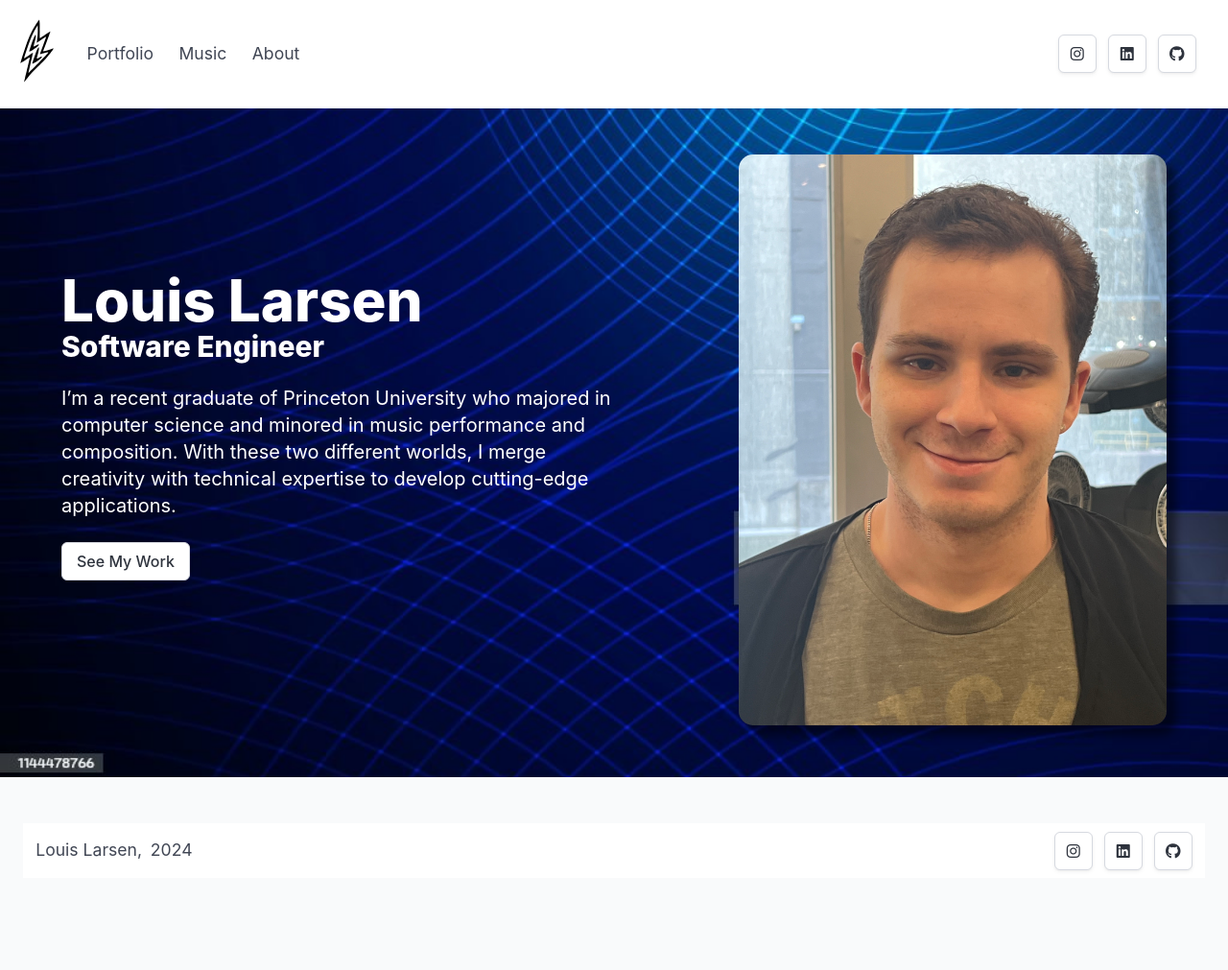
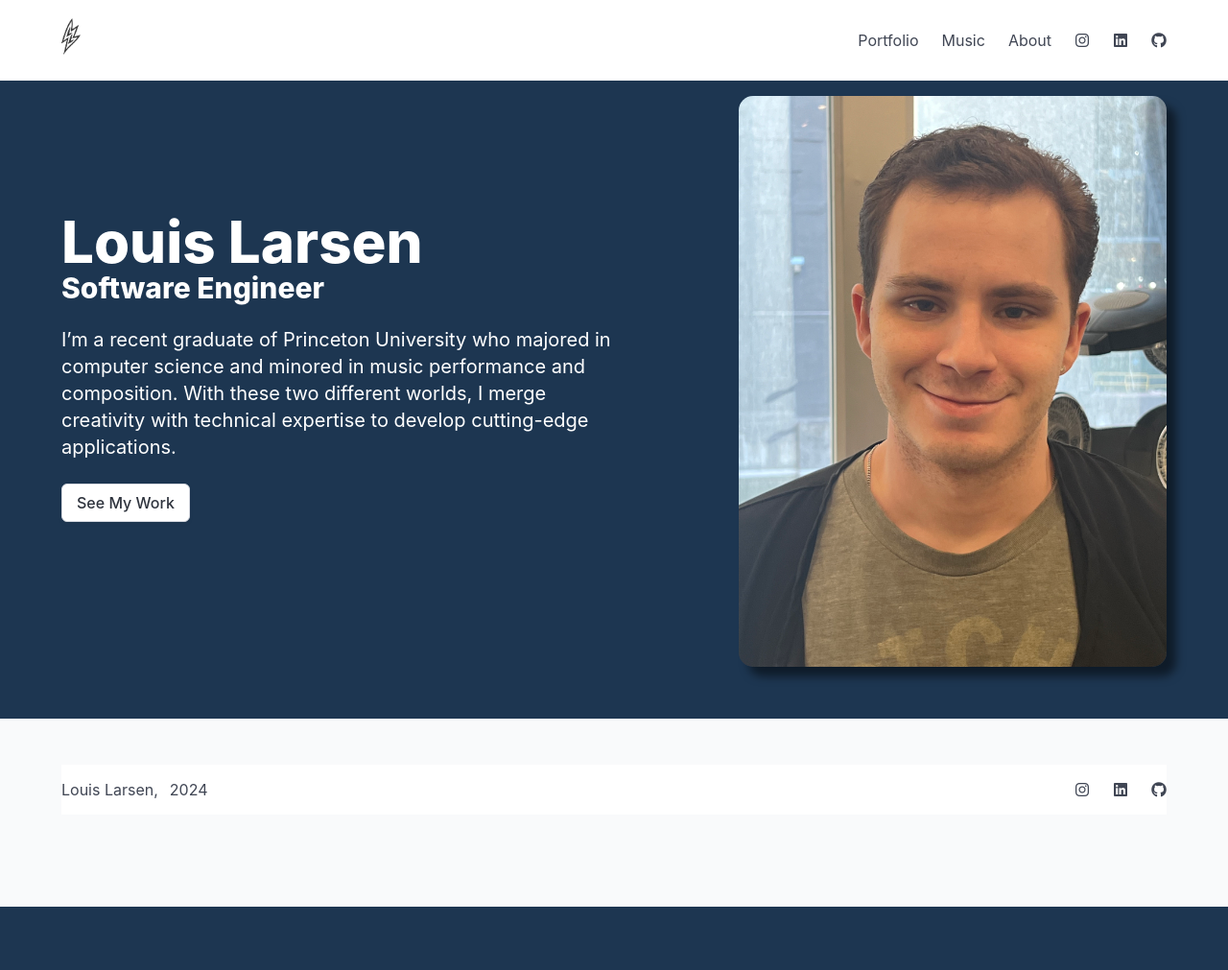
Before and after one commit to lalarsen02/Personal_Website, a Flask app: page / in a window 1280 px wide. Shown: the whole page at 96% size. After the commit the page ends 945 px from the top, so only its background shows below. Run offline with Flask 3, Linux system fonts and the light colour scheme.

Commit message:
Reworked Header and Footer

```diff
--- a/templates/footer.html
+++ b/templates/footer.html
@@ -1,34 +1,32 @@
 <footer class="footer">
+  <div class="container">
     <nav class="navbar">
       <div class="navbar-brand">
         <a class="navbar-item">
           Louis Larsen, <span id="current-year"></span>
         </a>
       </div>
-    <div class="navbar-menu is-flex">
+      <div class="navbar-menu portfolio-footer is-flex">
         <div class="navbar-end is-flex">
-        <div class="navbar-item">
-          <div class="buttons">
-            <a class="button" href="https://www.instagram.com/drumfury02">
+          <a class="navbar-item" href="https://www.instagram.com/drumfury02">
             <span class="icon">
               <i class="fab fa-instagram"></i>
             </span>
           </a>
-            <a class="button" href="https://www.linkedin.com/in/lalarsen02/">
+          <a class="navbar-item" href="https://www.linkedin.com/in/lalarsen02/">
             <span class="icon">
               <i class="fab fa-linkedin"></i>
             </span>
           </a>
-            <a class="button" href="https://github.com/lalarsen02">
+          <a class="navbar-item" href="https://github.com/lalarsen02">
             <span class="icon">
               <i class="fab fa-github"></i>
             </span>
           </a>
         </div>
       </div>
+    </nav>
   </div>
-    </div>
-  </nav>
   <script>
     // JavaScript to display the current year
     document.getElementById("current-year").textContent = new Date().getFullYear();
--- a/templates/header.html
+++ b/templates/header.html
@@ -1,31 +1,9 @@
-<header class="bd-header">
-  <a class="portfolio-logo">
-    <svg version="1.0" xmlns="http://www.w3.org/2000/svg"
-      width="28.000000pt" height="50.000000pt" viewBox="0 0 90.000000 160.000000">
-        <g transform="translate(0.000000,160.000000) scale(0.1,-0.1)"
-        fill="#000000" stroke="none">
-        <path d="M464 1539 c-87 -117 -186 -306 -255 -489 -47 -126 -180 -542 -175
-        -548 2 -1 56 31 120 72 64 42 116 73 116 70 0 -7 -92 -397 -124 -524 -13 -52
-        -23 -96 -22 -97 1 -1 41 50 90 113 53 69 149 173 237 257 82 78 186 184 231
-        235 81 92 194 242 181 242 -3 0 -47 -13 -97 -29 -50 -16 -108 -32 -129 -36
-        l-37 -7 20 53 c107 282 167 445 164 447 -1 2 -58 -34 -126 -80 -68 -47 -128
-        -88 -134 -91 -7 -4 -9 47 -7 176 3 100 1 206 -4 236 l-8 54 -41 -54z m-8 -414
-        c-8 -60 -13 -111 -12 -112 2 -2 55 33 119 78 64 44 117 77 117 73 0 -4 -36
-        -104 -80 -222 -45 -118 -79 -216 -77 -218 2 -2 44 7 93 21 100 28 114 30 114
-        14 0 -10 -491 -512 -496 -507 -1 2 24 115 56 253 32 137 58 251 56 252 -1 2
-        -51 -29 -110 -68 -60 -38 -110 -68 -112 -66 -6 5 111 354 157 469 45 114 96
-        217 148 303 l36 60 3 -110 c1 -60 -4 -159 -12 -220z"/>
-        <path d="M367 1133 c-35 -78 -120 -333 -113 -341 14 -14 209 117 234 157 17
-        29 3 27 -70 -10 -60 -31 -61 -31 -54 -7 48 164 68 278 47 278 -4 0 -24 -35
-        -44 -77z"/>
-        <path d="M445 828 c-29 -65 -115 -317 -115 -339 0 -23 173 86 224 140 38 40
-        17 42 -55 5 -28 -14 -53 -23 -55 -21 -3 2 6 42 19 88 30 105 43 199 27 199 -6
-        0 -26 -33 -45 -72z"/>
-        </g>
-      </svg>
+<nav class="navbar portfolio-navbar is-fixed-top" role="navigation" aria-label="main navigation">
+  <div class="container">
+    <div class="navbar-brand">
+      <a href="/">
+        <img class="portfolio-logo" src="{{ url_for('static', filename='logo.png') }}">
       </a>
-  <nav class="navbar" role="navigation" aria-label="main navigation">
-    <div class="navbar-brand">
       <a role="button" class="navbar-burger" aria-label="menu" aria-expanded="false" data-target="navbar">
         <span aria-hidden="true"></span>
         <span aria-hidden="true"></span>
@@ -33,75 +11,30 @@
         <span aria-hidden="true"></span>
       </a>
     </div>
-
-    <div id="navbar" class="navbar-menu">
-      <div class="navbar-start">
-        <a class="navbar-item">
-          Portfolio
-        </a>
-
-        <a class="navbar-item">
-          Music
-        </a>
-
-        <a class="navbar-item">
-          About
-        </a>
-      </div>
+    <div id="navbar" class="navbar-menu portfolio-menu">
       <div class="navbar-end">
-        <div class="navbar-item">
-          <div class="buttons">
-            <a class="button" href="https://www.instagram.com/drumfury02">
-              <span class="navbar-item-name">
-                <span class="is-hidden-fullhd">
+        <a class="navbar-item">Portfolio</a>
+        <a class="navbar-item">Music</a>
+        <a class="navbar-item">About</a>
+        <a class="navbar-item link" href="https://www.instagram.com/drumfury02">
           <span class="icon">
             <i class="fab fa-instagram"></i>
           </span>
-                </span>
-                <span class="is-hidden is-block-fullhd">
-                  <span class="icon">
-                    <i class="fab fa-instagram"></i>
-                  </span>
-                  <span>Instagram</span>
-                </span>
-              </span>
         </a>
-            <a class="button" href="https://www.linkedin.com/in/lalarsen02/">
-              <span class="navbar-item-name">
-                <span class="is-hidden-fullhd">
+        <a class="navbar-item link" href="https://www.linkedin.com/in/lalarsen02/">
           <span class="icon">
             <i class="fab fa-linkedin"></i>
           </span>
-                </span>
-                <span class="is-hidden is-block-fullhd">
-                  <span class="icon">
-                    <i class="fab fa-linkedin"></i>
-                  </span>
-                  <span>LinkedIn</span>
-                </span>
-              </span>
         </a>
-            <a class="button" href="https://github.com/lalarsen02">
-              <span class="navbar-item-name">
-                <span class="is-hidden-fullhd">
+        <a class="navbar-item link" href="https://github.com/lalarsen02">
           <span class="icon">
             <i class="fab fa-github"></i>
-                  </span>
-                </span>
-                <span class="is-hidden is-block-fullhd">
-                  <span class="icon">
-                    <i class="fab fa-github"></i>
-                  </span>
-                  <span>GitHub</span>
-                </span>
           </span>
         </a>
       </div>
     </div>
   </div>
-    </div>
 </nav>
-</header>
 
 <script>
   document.addEventListener('DOMContentLoaded', () => {
--- a/templates/index.html
+++ b/templates/index.html
@@ -15,35 +15,23 @@
     <link rel="stylesheet" href="https://cdnjs.cloudflare.com/ajax/libs/font-awesome/6.0.0-beta3/css/all.min.css">
 
     <style>
-      .bd-header {
-        display: flex;
-        align-items: center;
-        justify-content: space-between; /* To push .navbar to the right */
-        padding: 20px; /* Optional padding for spacing */
+      .portfolio-logo {
+        height: 44px;
+        vertical-align: middle;
       }
 
-      .portfolio-logo {
-        margin-right: 20px; /* Space between logo and navbar */
+      .portfolio-navbar {
+        padding: 16px 0;
       }
 
-      .navbar {
-        flex-grow: 1; /* Optional: ensures navbar takes remaining space */
-      }
-
-      .navbar-item {
-        align-items: center;
-        font-size: 1.1rem;
-        border-radius: 0.5em;
-        display: flex;
-        gap: 0.5em;
-        padding: 0.5em 0.75em;
+      .navbar-menu.is-active .link {
+        display: inline-flex;
+        flex-direction: row;
+        gap: 0.5rem;
       }
 
       .main-hero {
-        background-image: url("{{ url_for('static', filename='background.jpg') }}");
-        background-size: cover;          /* Ensures the image covers the whole page */
-        background-position: center;     /* Centers the background image */
-        background-repeat: no-repeat;    /* Prevents the image from repeating */
+        background-color: #1d3651;
       }
 
       .main-hero h1 {
@@ -72,7 +60,7 @@
         font-size: 20px;
         font-weight: 400;
         line-height: 28px;
-        margin-right: 100px;
+        margin-right: 100px ;
         color: white;
       }
 
@@ -83,8 +71,13 @@
 
       /* Style for the navbar-menu to appear on the right as a box */
       @media screen and (max-width: 1023px) {
-        .navbar-menu {
+        .portfolio-menu {
           padding: 1.5em;
+          border-radius: 1em;
+          box-shadow: 5px 5px 5px rgba(0, 0, 0, 0.2);
+          border-color: #b3b3b3;
+          border-style: solid;
+          border-width: 1px;
           position: absolute;
           right: 2rem;
           top: 4.5rem;
@@ -92,13 +85,23 @@
           z-index: 5;
         }
 
+        .portfolio-navbar {
+          padding: 0 0;
+        }
+
         .main-hero h1 {
           margin-top: 0px;
+        }
+
+        .portfolio-footer {
+          box-shadow: none;
+          justify-content: center;
+          align-items: center;
         }
       }
     </style>
   </head>
-  <body>
+  <body class="has-navbar-fixed-top">
     {% include 'header.html' %}
     <section class="main-hero hero">
       <div class="hero-body">
```
Also changed, not shown: static/background.jpg (deleted), static/logo.png (renamed from images/logo.png). Lines whose indentation alone changed are shown as unchanged.
